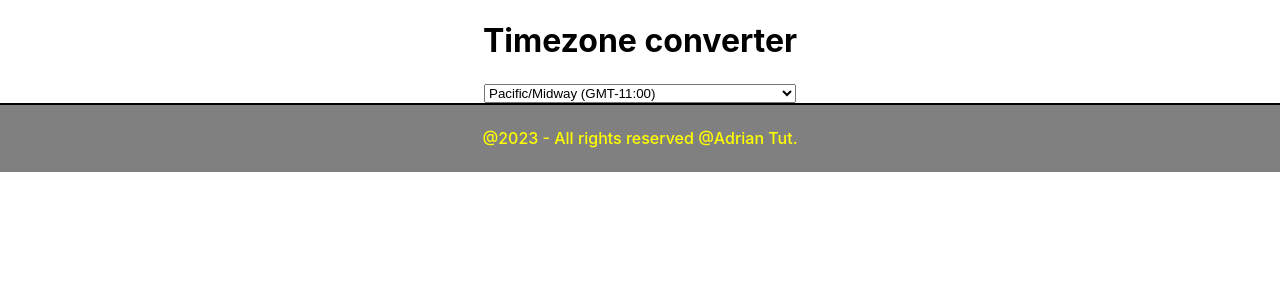
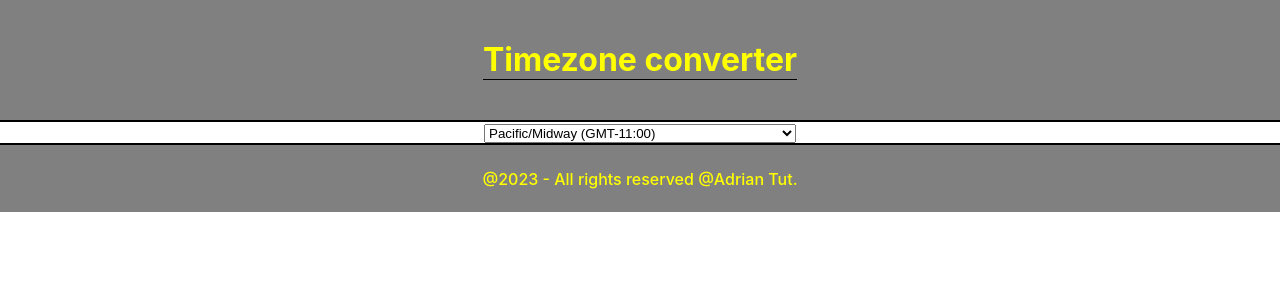
Before and after one commit to Adriantutuianu/timezone-converter, a React (Create React App) app: page / in a window 1280 px wide. Shown: the top 300 px of the page. Built offline with nearby package versions, Linux system fonts and the light colour scheme.

Commit message:
Styled header

```diff
--- a/src/components/header.css
+++ b/src/components/header.css
@@ -0,0 +1,14 @@
+header {
+  min-height: 10vh;
+  height: 120px;
+  display: flex;
+  justify-content: center;
+  align-items: center;
+  color: yellow;
+  background-color: grey;
+  border-bottom: 2px solid black;
+}
+
+h1 {
+  border-bottom: 1px solid black;
+}
```
